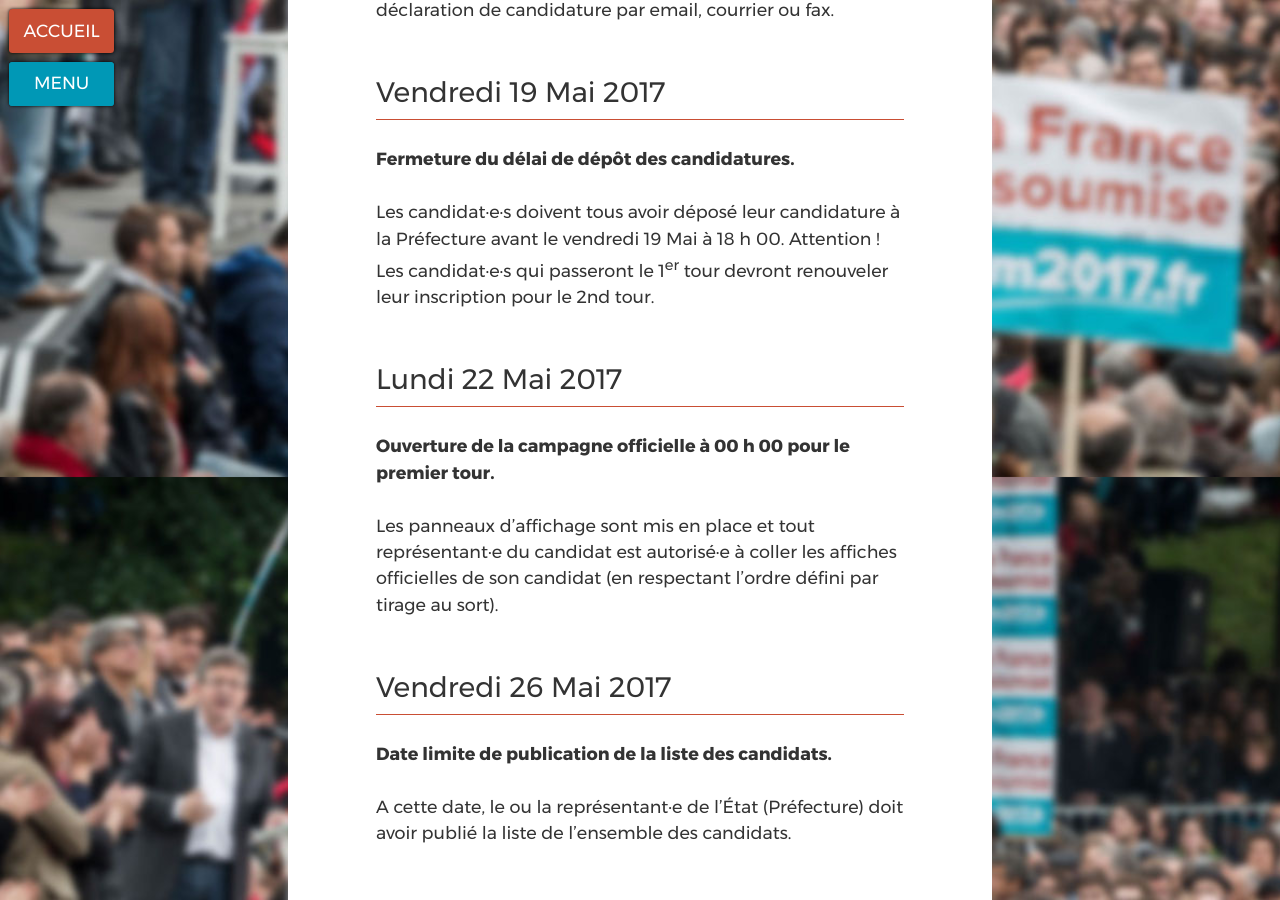
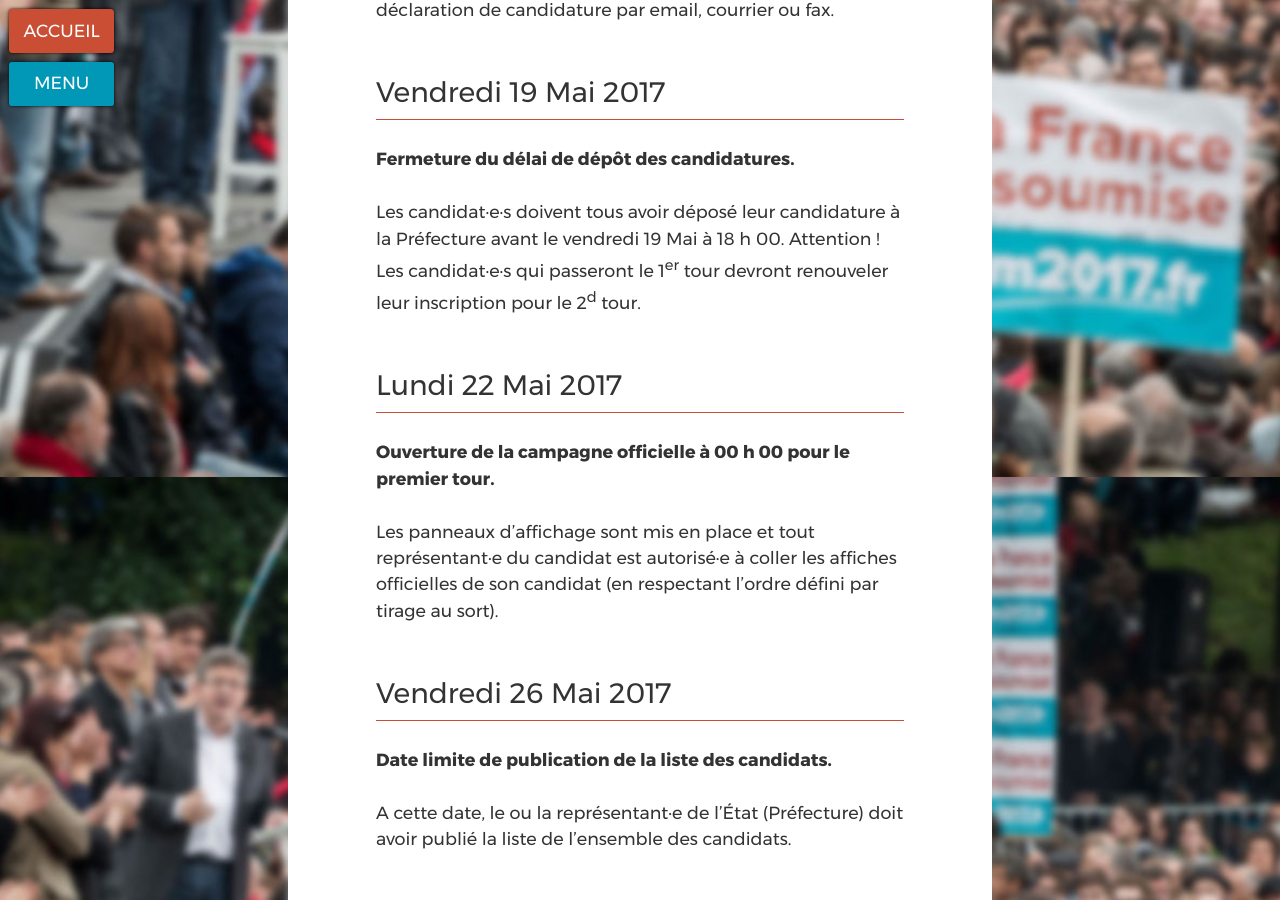
Before and after one commit to ryuran/kitcampagne.fi, a Jekyll site: the page built from _cat_legislatives2017/calendrier.md, in a window 1280 px wide and 900 px high, scrolled down 423 px. Built offline with Jekyll 4.4.1, drawn with Linux system fonts in a browser that asks for light colours.

Commit message:
2nd -> 2d

```diff
--- a/_cat_legislatives2017/calendrier.md
+++ b/_cat_legislatives2017/calendrier.md
@@ -14,7 +14,7 @@ Les candidat·e·s peuvent désormais déposer leur candidature à la Préfectur
 ## Vendredi 19 Mai 2017
 **Fermeture du délai de dépôt des candidatures.**
 
-Les candidat·e·s doivent tous avoir déposé leur candidature à la Préfecture avant le vendredi 19 Mai à 18 h 00. Attention ! Les candidat·e·s qui passeront le 1<sup>er</sup> tour devront renouveler leur inscription pour le 2nd tour.
+Les candidat·e·s doivent tous avoir déposé leur candidature à la Préfecture avant le vendredi 19 Mai à 18 h 00. Attention ! Les candidat·e·s qui passeront le 1<sup>er</sup> tour devront renouveler leur inscription pour le 2<sup>d</sup> tour.
 
 ## Lundi 22 Mai 2017
 **Ouverture de la campagne officielle à 00 h 00 pour le premier tour.**
```
